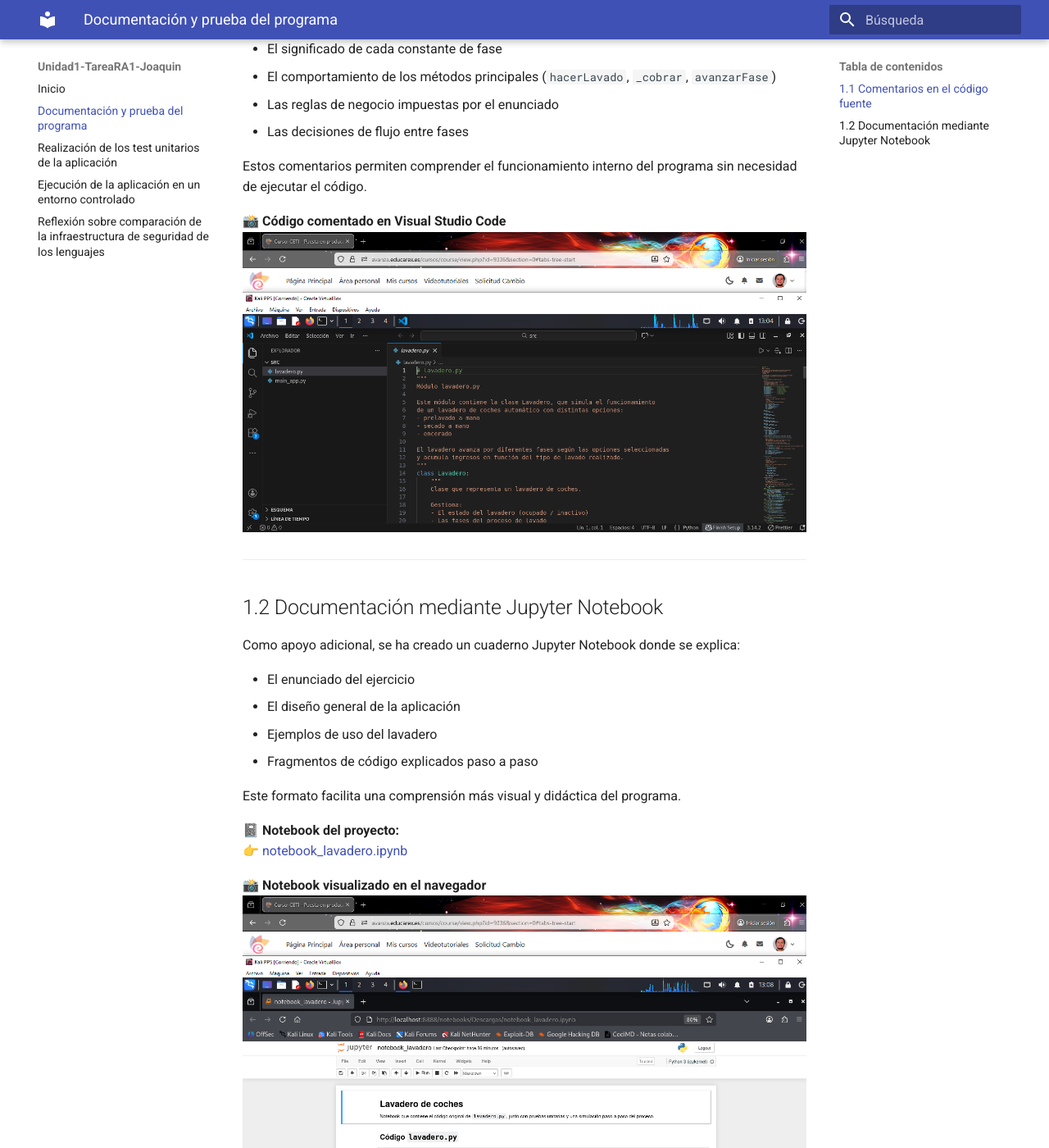
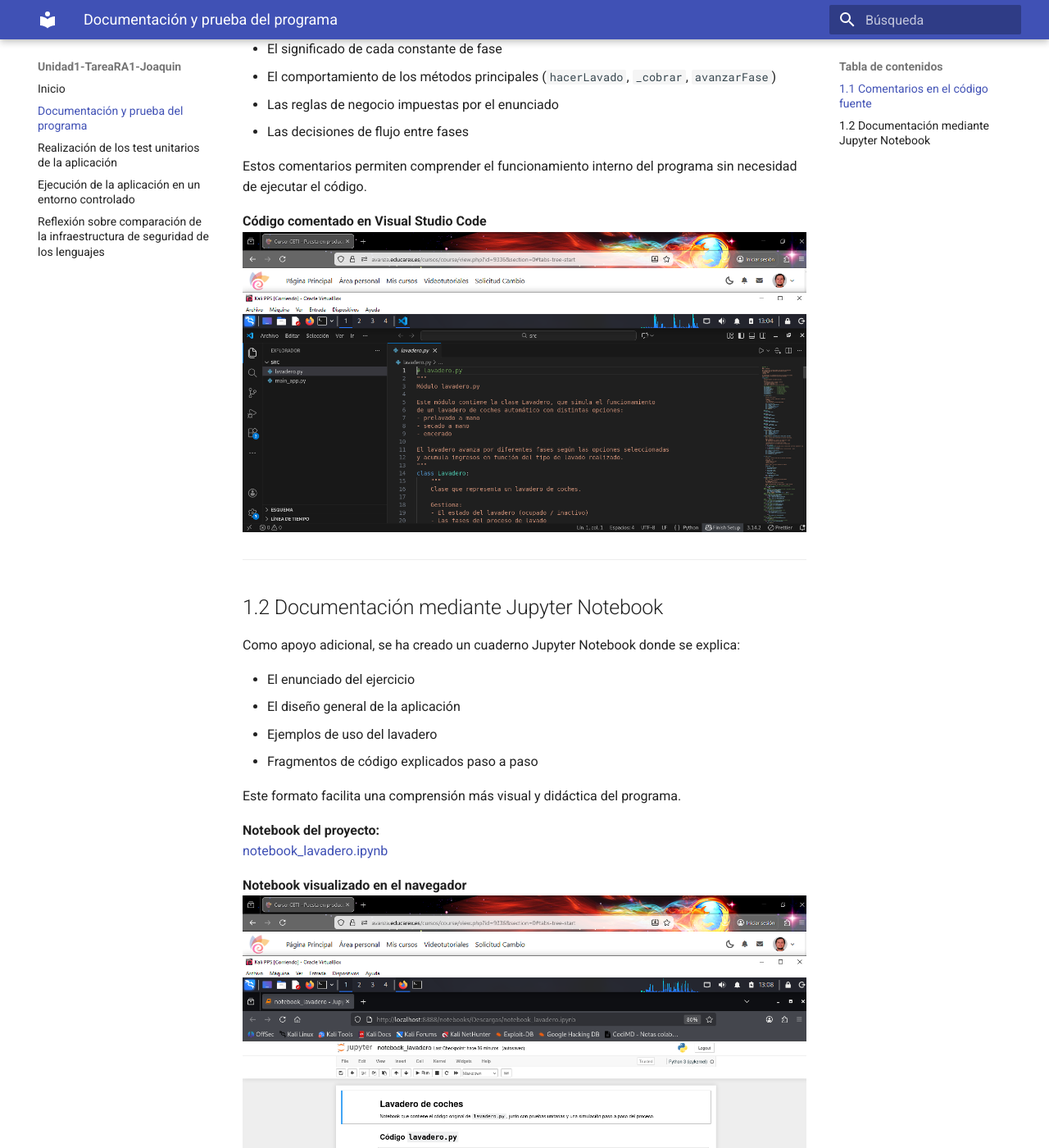
Before and after one commit to JBLeopard/Unidad1-TareaRA1-Joaquin, an MkDocs documentation site: the page built from docs/documentacion.md, in a window 1280 px wide and 1400 px high, scrolled down 494 px. Shown: the whole window at 82% size. Built offline with MkDocs 1.6.1 and Material for MkDocs 9.7.7, drawn with Linux system fonts in a browser that asks for light colours.

```diff
--- a/docs/documentacion.md
+++ b/docs/documentacion.md
@@ -18,7 +18,7 @@ Se han añadido comentarios detallados en el archivo `lavadero.py` para explicar
 
 Estos comentarios permiten comprender el funcionamiento interno del programa sin necesidad de ejecutar el código.
 
-📸 **Código comentado en Visual Studio Code**
+**Código comentado en Visual Studio Code**
 ![Comentarios en lavadero.py](./imagenes/comentarios.png)
 
 ---
@@ -34,9 +34,9 @@ Como apoyo adicional, se ha creado un cuaderno Jupyter Notebook donde se explica
 
 Este formato facilita una comprensión más visual y didáctica del programa.
 
-📓 **Notebook del proyecto:**
-👉 [notebook_lavadero.ipynb](./notebook_lavadero.ipynb)
+**Notebook del proyecto:**
+[notebook_lavadero.ipynb](./notebook_lavadero.ipynb)
 
-📸 **Notebook visualizado en el navegador**
+**Notebook visualizado en el navegador**
 ![Notebook Lavadero](./imagenes/notebook.png)
 ---
```
